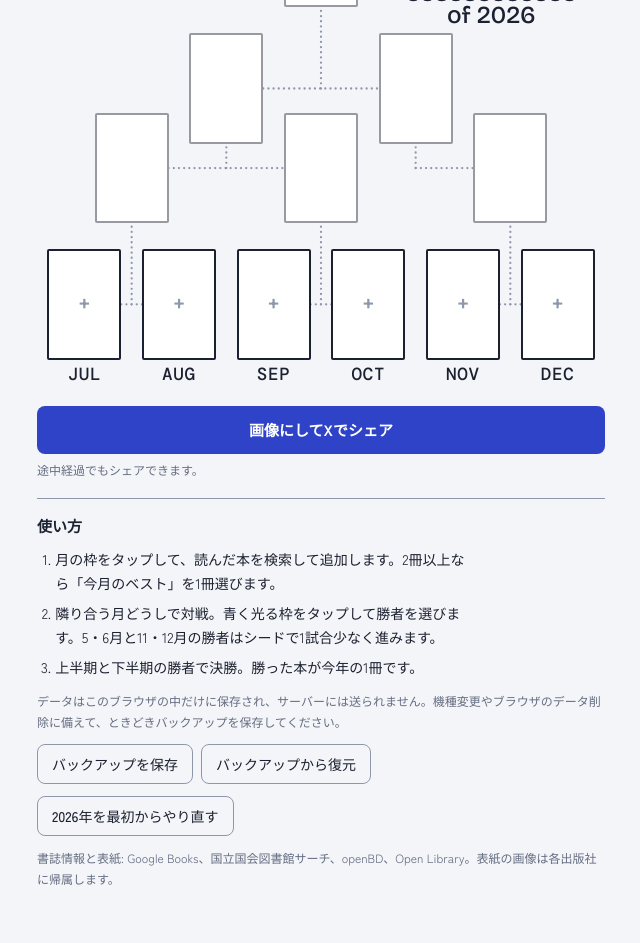
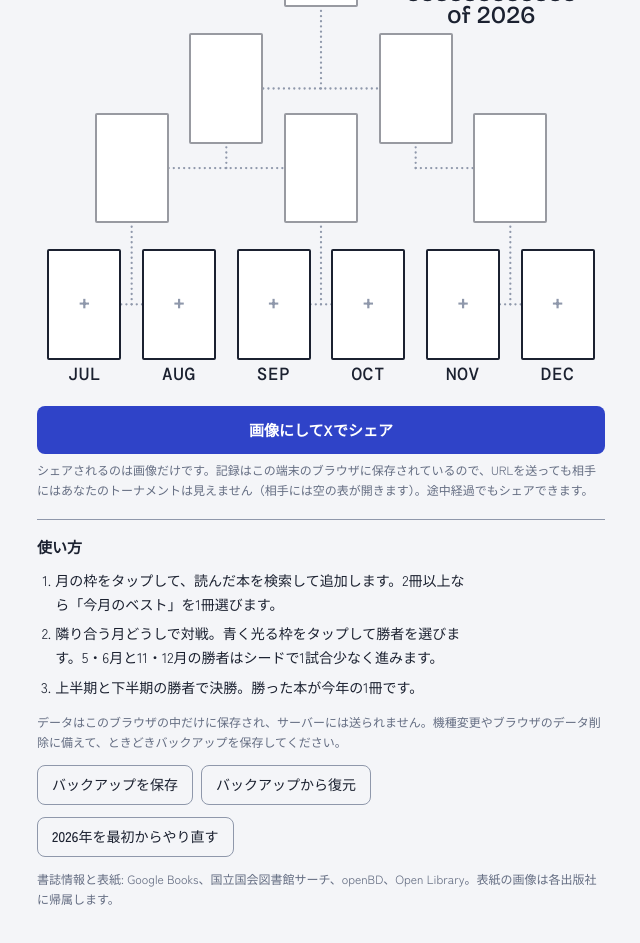
Before and after one commit to maaaaa1014-ship-it/book-tournament, a plain HTML site: page index.html in a window 1280 px wide. Shown: the part 739-1682 px from the top of the page, without its empty margins (319-959 px from the left). Drawn offline with nearby package versions, Linux system fonts and the light colour scheme.

Commit message:
シェアボタンのそばに「シェアは画像のみ・URLでは相手に記録は見えない」注意書きを追加
Co-Authored-By: Claude Opus 5.5 <noreply@anthropic.com>
Claude-Session: https://claude.ai/code/session_01L9N91bKnsXuc21FHu9jsAP

```diff
--- a/index.html
+++ b/index.html
@@ -506,7 +506,7 @@ function render(){
   });
   o+='<span class="blabel" style="'+pos(640,620,320,62)+'">Best book</span><span class="blabel below" style="'+pos(640,1162,320,50)+'">of '+year+'</span>';
   o+='<p class="ttl" style="'+pos(28,720,400)+'">Favorite<br>books of<br>the year<span class="sub">毎月のベストで勝ち抜き戦</span>'+(cb?'<span class="champwrap"><span class="champ">『'+esc(cb.title)+'』</span></span>':'')+'</p></div>';
-  o+='<div class="sharebar"><button class="primary" data-act="share">画像にしてXでシェア</button><p class="fine">途中経過でもシェアできます。</p></div>';
+  o+='<div class="sharebar"><button class="primary" data-act="share">画像にしてXでシェア</button><p class="fine">シェアされるのは画像だけです。記録はこの端末のブラウザに保存されているので、URLを送っても相手にはあなたのトーナメントは見えません（相手には空の表が開きます）。途中経過でもシェアできます。</p></div>';
   o+='<section class="how"><h3>使い方</h3><ol><li>月の枠をタップして、読んだ本を検索して追加します。2冊以上なら「今月のベスト」を1冊選びます。</li><li>隣り合う月どうしで対戦。青く光る枠をタップして勝者を選びます。5・6月と11・12月の勝者はシードで1試合少なく進みます。</li><li>上半期と下半期の勝者で決勝。勝った本が今年の1冊です。</li></ol>'+
     '<p class="fine">データはこのブラウザの中だけに保存され、サーバーには送られません。機種変更やブラウザのデータ削除に備えて、ときどきバックアップを保存してください。</p>'+
     '<div class="row"><button class="ghost" data-act="backup">バックアップを保存</button><label class="ghost" for="f-restore">バックアップから復元<input type="file" id="f-restore" accept="application/json,.json" hidden></label></div>'+
```
